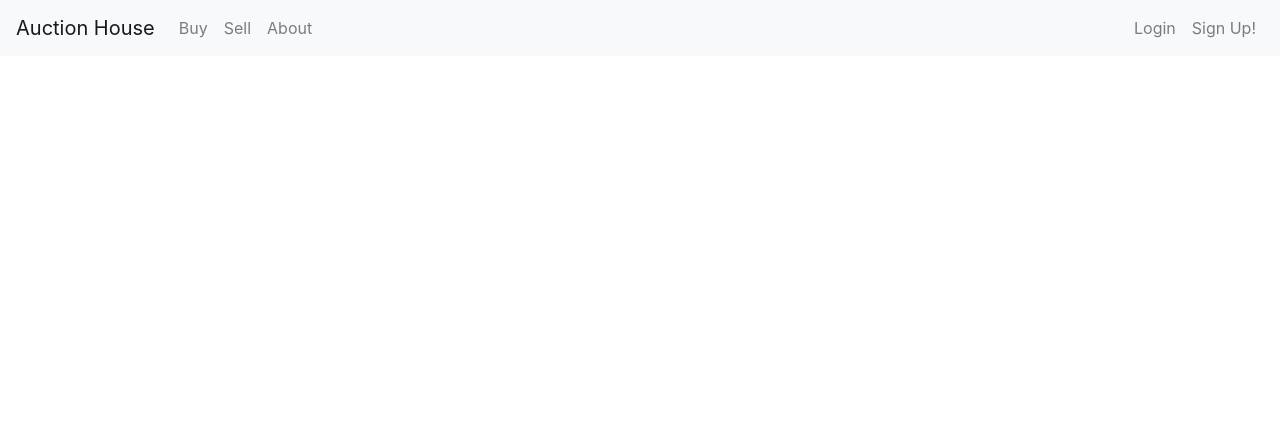
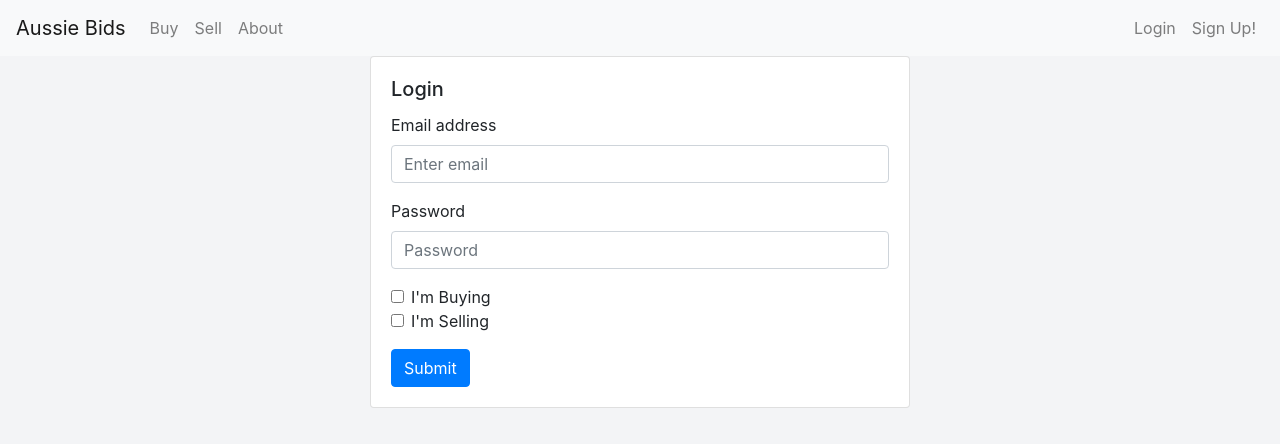
Before and after one commit to n3ih7/Oz-Property-Bids, a React (Create React App) app: page /login in a window 1280 px wide. Shown: the top 444 px of the page. Built offline with nearby package versions, Linux system fonts and the light colour scheme.

Commit message:
more progress

```diff
--- a/package.json
+++ b/package.json
@@ -3,6 +3,8 @@
   "version": "0.1.0",
   "private": true,
   "dependencies": {
+    "@material-ui/core": "^4.11.0",
+    "@material-ui/icons": "^4.9.1",
     "@testing-library/jest-dom": "^4.2.4",
     "@testing-library/react": "^9.3.2",
     "@testing-library/user-event": "^7.1.2",
--- a/src/App.css
+++ b/src/App.css
@@ -1,38 +1,8 @@
-.App {
-  text-align: center;
+.App-background{
+  background-color: #f3f4f6;
+  bottom:0;
+  left: 0;
+  top:0;
+  right: 0;
+  position: absolute;
 }
-
-.App-logo {
-  height: 40vmin;
-  pointer-events: none;
-}
-
-@media (prefers-reduced-motion: no-preference) {
-  .App-logo {
-    animation: App-logo-spin infinite 20s linear;
-  }
-}
-
-.App-header {
-  background-color: #282c34;
-  min-height: 100vh;
-  display: flex;
-  flex-direction: column;
-  align-items: center;
-  justify-content: center;
-  font-size: calc(10px + 2vmin);
-  color: white;
-}
-
-.App-link {
-  color: #61dafb;
-}
-
-@keyframes App-logo-spin {
-  from {
-    transform: rotate(0deg);
-  }
-  to {
-    transform: rotate(360deg);
-  }
-}
--- a/src/App.js
+++ b/src/App.js
@@ -2,18 +2,22 @@ import React, {Component} from 'react';
 import {BrowserRouter as Router, Route, Switch} from 'react-router-dom';
 import NavigationBar from './components/NavigationBar';
 import Home from './pages/Home';
+import Login from './pages/Login'
 import 'bootstrap/dist/css/bootstrap.min.css';
+import './App.css';
 
 class App extends Component{
   render(){
     return(
     <Router>
+      <div className="App-background">
       <NavigationBar/>
       <Switch>
         <Route exact path ="/"><Home/></Route>
-        <Route exact path ="/login"></Route>
+        <Route exact path ="/login"><Login/></Route>
         <Route path ="/user/:id"></Route>
       </Switch>
+      </div>
     </Router>
     );
   }
--- a/src/components/NavigationBar.js
+++ b/src/components/NavigationBar.js
@@ -5,7 +5,7 @@ class NavigationBar extends Component{
     render(){
         return(
             <Navbar bg="light" variant="light">
-            <Navbar.Brand href="/">Auction House</Navbar.Brand>
+            <Navbar.Brand href="/">Aussie Bids</Navbar.Brand>
               <Nav className="container-fluid" >
                 <Nav.Link href="/buy">Buy</Nav.Link>
                 <Nav.Link href="/sell">Sell</Nav.Link>
--- a/src/pages/Home.css
+++ b/src/pages/Home.css
@@ -34,5 +34,5 @@
 }
 
 .dropdown-toggle{
-    color: #17a2b8;
+    color: white;
 }
--- a/src/pages/Home.js
+++ b/src/pages/Home.js
@@ -1,7 +1,8 @@
 import React, {Component} from 'react';
 import {Container, Jumbotron, Form, Col, Row, Button, Dropdown} from 'react-bootstrap';
 import './Home.css';
-import bed from '../assets/bed.png'
+import bed from '../assets/bed.png';
+import {Select, InputLabel, MenuItem} from '@material-ui/core';
 
 class Home extends Component{
 
@@ -15,11 +16,28 @@ class Home extends Component{
         onClick(e);
       }}
     >
-      <img src = {bed} className = "custom-icon"/>
+      <img src = {this.props.feature} className = "custom-icon"/>
       {children}
     </a>
   ));
 
+//   <Dropdown fluid>
+//   <Row className="justify-content-md-center">
+//     {['Bed','Bath','PriceMin','PriceMax'].map((feature) =>
+//     (
+//     <Col md="auto">
+//     <Dropdown.Toggle as={this.CustomToggle} id={`dropdown-${feature}`}></Dropdown.Toggle>
+//       <Dropdown.Menu>
+//         <Dropdown.Item eventKey="1">1</Dropdown.Item>
+//         <Dropdown.Item eventKey="2">2</Dropdown.Item>
+//         <Dropdown.Item eventKey="3">3</Dropdown.Item>
+//         <Dropdown.Item eventKey="4">4+</Dropdown.Item>
+//       </Dropdown.Menu>
+//     </Col>
+//     ),
+//     )}
+//   </Row>
+// </Dropdown>
 
     render(){
       return(
@@ -28,7 +46,7 @@ class Home extends Component{
             <div className ="overlay">
             </div>
             <Container className ="overlay-content">
-                <Row><Col><h1>Welcome to Oz Bids</h1></Col></Row>
+                <Row><Col><h1>Welcome to Aussie Bids</h1></Col></Row>
                 <Row><Col><h4>Helping you with your Home</h4></Col></Row>
                 <br/>
 
@@ -47,52 +65,12 @@ class Home extends Component{
                   </Col>
                 </Row>
 
-                <Row>
-                  <Container>
-                    <Dropdown fluid>
-                      <Row className="justify-content-md-center">
-                        <Col md="auto">
-                          <Dropdown.Toggle as={this.CustomToggle} id="dropdown-bathroom"></Dropdown.Toggle>
-                            <Dropdown.Menu>
-                              <Dropdown.Item eventKey="1">1</Dropdown.Item>
-                              <Dropdown.Item eventKey="2">2</Dropdown.Item>
-                              <Dropdown.Item eventKey="3">3</Dropdown.Item>
-                              <Dropdown.Item eventKey="1">4+</Dropdown.Item>
-                            </Dropdown.Menu>
-                          </Col>
-
-                          <Col md="auto">
-                          <Dropdown.Toggle as={this.CustomToggle} id="dropdown-bathroom"></Dropdown.Toggle>
-                            <Dropdown.Menu>
-                              <Dropdown.Item eventKey="1">1</Dropdown.Item>
-                              <Dropdown.Item eventKey="2">2</Dropdown.Item>
-                              <Dropdown.Item eventKey="3">3</Dropdown.Item>
-                              <Dropdown.Item eventKey="1">4+</Dropdown.Item>
-                            </Dropdown.Menu>
-                          </Col>
-
-                          <Col md="auto">
-                          <Dropdown.Toggle as={this.CustomToggle} id="dropdown-bathroom"></Dropdown.Toggle>
-                            <Dropdown.Menu>
-                              <Dropdown.Item eventKey="1">1</Dropdown.Item>
-                              <Dropdown.Item eventKey="2">2</Dropdown.Item>
-                              <Dropdown.Item eventKey="3">3</Dropdown.Item>
-                              <Dropdown.Item eventKey="1">4+</Dropdown.Item>
-                            </Dropdown.Menu>
-                          </Col>
-
-                          <Col md="auto">
-                          <Dropdown.Toggle as={this.CustomToggle} id="dropdown-bathroom"></Dropdown.Toggle>
-                            <Dropdown.Menu>
-                              <Dropdown.Item eventKey="1">1</Dropdown.Item>
-                              <Dropdown.Item eventKey="2">2</Dropdown.Item>
-                              <Dropdown.Item eventKey="3">3</Dropdown.Item>
-                              <Dropdown.Item eventKey="1">4+</Dropdown.Item>
-                            </Dropdown.Menu>
-                          </Col>
-                      </Row>
-                    </Dropdown>
-                    </Container>
+                <Row className="justify-content-md-center">
+                  <InputLabel id="label"><img src = {bed} className="custom-icon"/></InputLabel>
+                  <Select labelId="label" id="select" value="?" className="dropdown-toggle">
+                    <MenuItem value="10" >Ten</MenuItem>
+                    <MenuItem value="20">Twenty</MenuItem>
+                  </Select>
                 </Row>
 
             </Container>
--- /dev/null
+++ b/src/pages/Login.css
@@ -0,0 +1,3 @@
+.card-style{
+   margin-top: 500px;
+}
--- /dev/null
+++ b/src/pages/Login.js
@@ -0,0 +1,41 @@
+import React, {Component} from 'react';
+import {Card, Container, Row, Col, Form, Button} from 'react-bootstrap';
+
+class Login extends Component{
+
+    render(){
+        return(
+            <Container className ="card-style">
+                <Row className="justify-content-md-center">
+                    <Col md="6">
+                        <Card>
+                            <Card.Body>
+                                <Card.Title>Login</Card.Title>
+                                <Form>
+                                    <Form.Group controlId="formBasicEmail">
+                                        <Form.Label>Email address</Form.Label>
+                                        <Form.Control type="email" placeholder="Enter email" />
+                                    </Form.Group>
+
+                                    <Form.Group controlId="formBasicPassword">
+                                        <Form.Label>Password</Form.Label>
+                                        <Form.Control type="password" placeholder="Password" />
+                                    </Form.Group>
+                                    <Form.Group controlId="formBasicCheckbox">
+                                        <Form.Check type="checkbox" label="I'm Buying" />
+                                        <Form.Check type="checkbox" label="I'm Selling" />
+                                    </Form.Group>
+                                    <Button variant="primary" type="submit">
+                                        Submit
+                                    </Button>
+                                </Form>
+                            </Card.Body>
+                        </Card>
+                    </Col>
+                </Row>
+            </Container>
+        )
+    }
+}
+
+export default Login;
```
Also changed, not shown: 1 other file (tests, documents, lock files or other folders).
